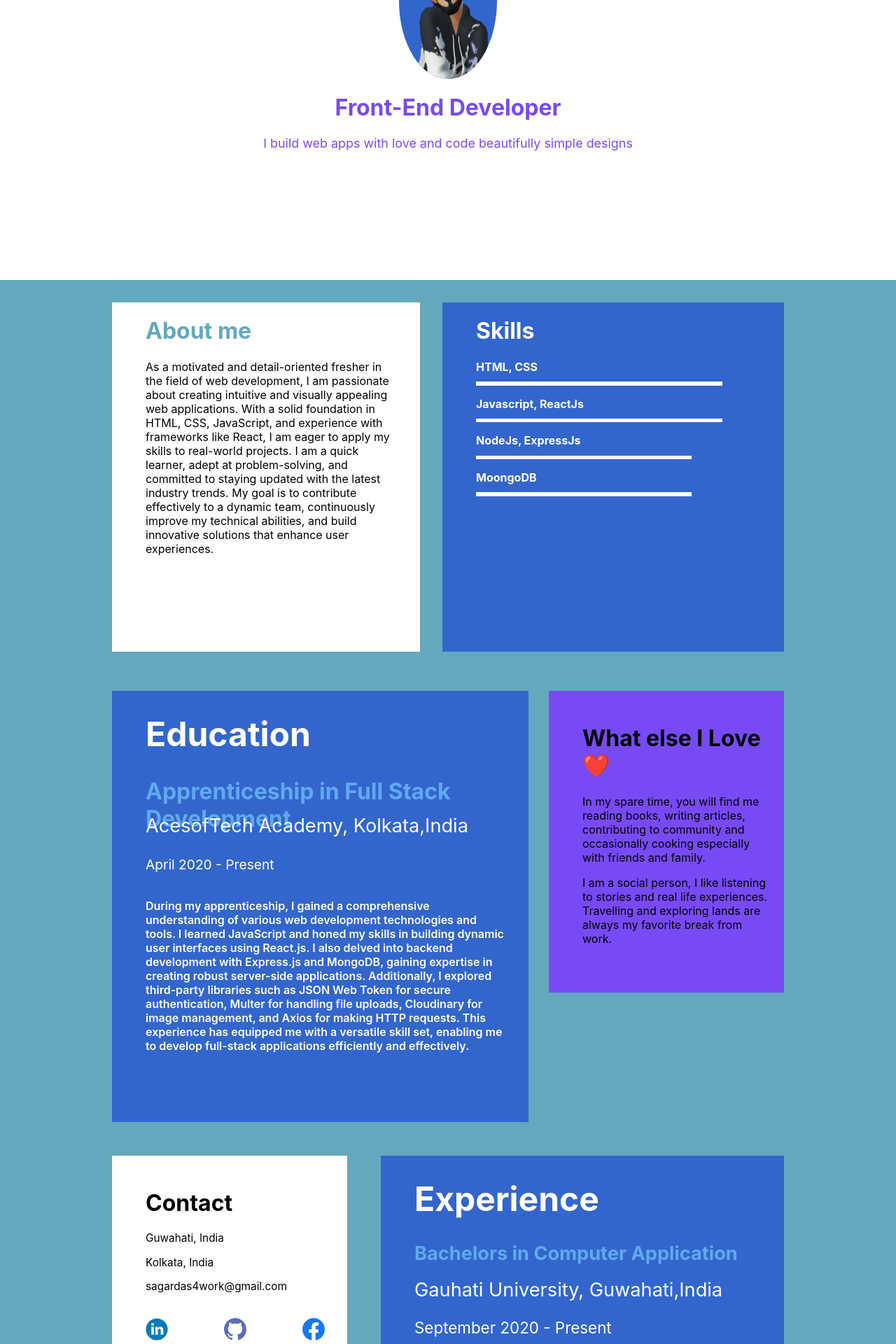
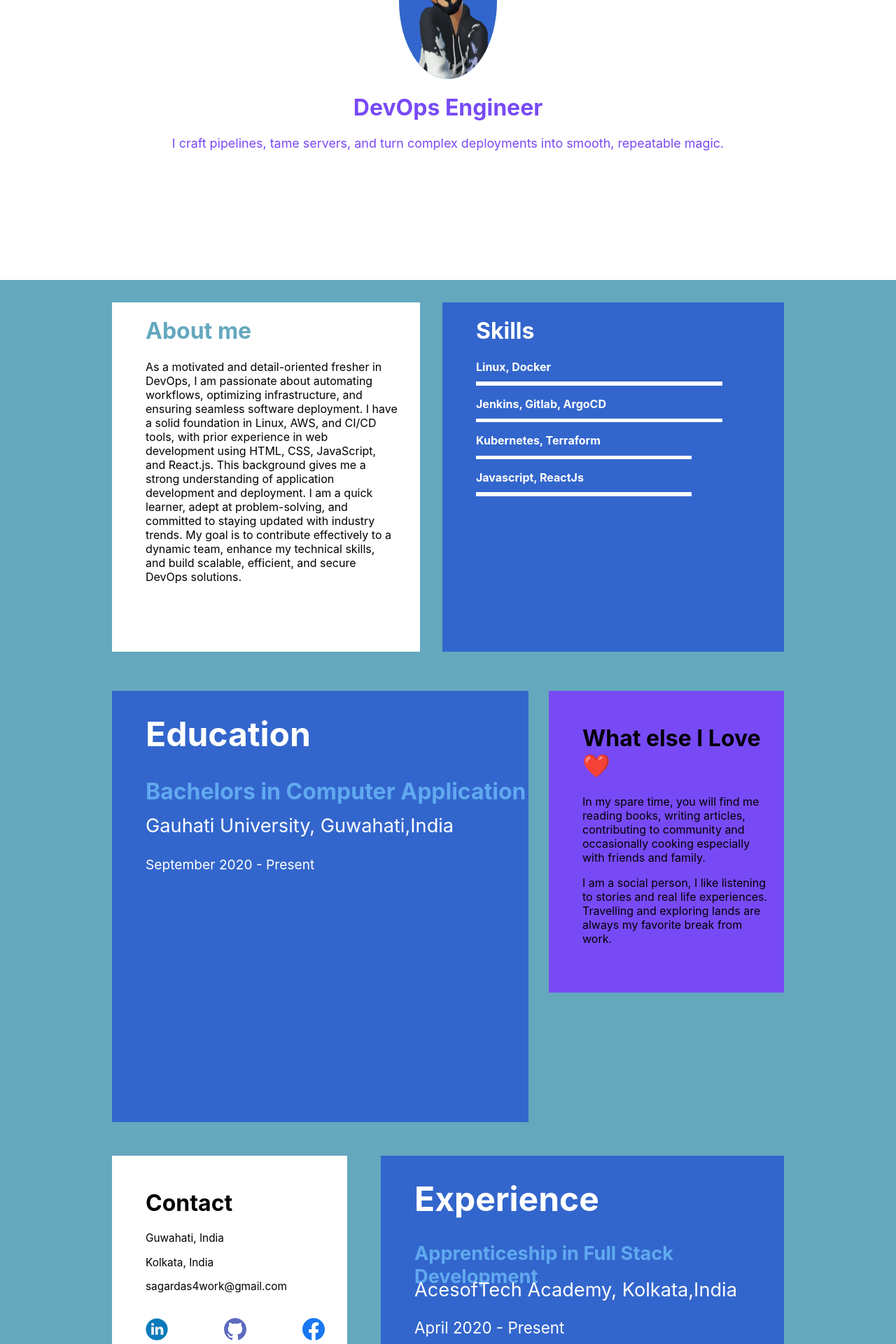
Before and after one commit to sagardas02/my-portfolio, a React (Create React App) app: page / in a window 1280 px wide. Shown: the part 360-2280 px from the top of the page at 70% size. Built offline with nearby package versions, Linux system fonts and the light colour scheme.

Commit message:
Update Home.jsx

```diff
--- a/src/Home.jsx
+++ b/src/Home.jsx
@@ -12,8 +12,8 @@ export default function Home() {
         <div className="img">
           <img src={emoji} alt="" className="my-img" />
         </div>
-        <h1 className="intro1">Front-End Developer</h1>
-        <p>I build web apps with love and code beautifully simple designs</p>
+        <h1 className="intro1">DevOps Engineer</h1>
+        <p>I craft pipelines, tame servers, and turn complex deployments into smooth, repeatable magic.</p>
       </div>
       <div className="main-content">
         <div className="sub-content">
@@ -21,35 +21,26 @@ export default function Home() {
             <div className="about">
               <h1>About me</h1>
               <p>
-                As a motivated and detail-oriented fresher in the field of web
-                development, I am passionate about creating intuitive and
-                visually appealing web applications. With a solid foundation in
-                HTML, CSS, JavaScript, and experience with frameworks like
-                React, I am eager to apply my skills to real-world projects. I
-                am a quick learner, adept at problem-solving, and committed to
-                staying updated with the latest industry trends. My goal is to
-                contribute effectively to a dynamic team, continuously improve
-                my technical abilities, and build innovative solutions that
-                enhance user experiences.
+               As a motivated and detail-oriented fresher in DevOps, I am passionate about automating workflows, optimizing infrastructure, and ensuring seamless software deployment. I have a solid foundation in Linux, AWS, and CI/CD tools, with prior experience in web development using HTML, CSS, JavaScript, and React.js. This background gives me a strong understanding of application development and deployment. I am a quick learner, adept at problem-solving, and committed to staying updated with industry trends. My goal is to contribute effectively to a dynamic team, enhance my technical skills, and build scalable, efficient, and secure DevOps solutions.
               </p>
             </div>
             <div className="skills">
               <h1>Skills</h1>
 
               <div className="strong">
-                <strong>HTML, CSS </strong>
+                <strong>Linux, Docker</strong>
                 <div className="hr"></div>
               </div>
               <div className="strong">
-                <strong>Javascript, ReactJs</strong>
+                <strong>Jenkins, Gitlab, ArgoCD</strong>
                 <div className="hr2"></div>
               </div>
               <div className="strong">
-                <strong>NodeJs, ExpressJs</strong>
+                <strong>Kubernetes, Terraform</strong>
                 <div className="hr3"></div>
               </div>
               <div className="strong">
-                <strong>MoongoDB</strong>
+                <strong>Javascript, ReactJs</strong>
                 <div className="hr4"></div>
               </div>
             </div>
@@ -58,23 +49,9 @@ export default function Home() {
             <div className="education">
               <h1>Education</h1>
               <div className="bca-container">
-                <h3>Apprenticeship in Full Stack Development</h3>
-                <h4>AcesofTech Academy, Kolkata,India</h4>
-                <h6>April 2020 - Present</h6>
-                <p>
-                   During my apprenticeship, I gained a comprehensive
-                  understanding of various web development technologies and
-                  tools. I learned JavaScript and honed my skills in building
-                  dynamic user interfaces using React.js. I also delved into
-                  backend development with Express.js and MongoDB, gaining
-                  expertise in creating robust server-side applications.
-                  Additionally, I explored third-party libraries such as JSON
-                  Web Token for secure authentication, Multer for handling file
-                  uploads, Cloudinary for image management, and Axios for making
-                  HTTP requests. This experience has equipped me with a
-                  versatile skill set, enabling me to develop full-stack
-                  applications efficiently and effectively.
-                </p>
+               <h3>Bachelors in Computer Application</h3>
+                <h4>Gauhati University, Guwahati,India</h4>
+                <h6>September 2020 - Present</h6>
               </div>
             </div>
             <div className="love">
@@ -110,10 +87,24 @@ export default function Home() {
             <div className="experience">
               <h1>Experience</h1>
               <div className="exp-container">
-                <h3>Bachelors in Computer Application</h3>
-                <h4>Gauhati University, Guwahati,India</h4>
-                <h6>September 2020 - Present</h6>
 
+                                <h3>Apprenticeship in Full Stack Development</h3>
+                <h4>AcesofTech Academy, Kolkata,India</h4>
+                <h6>April 2020 - Present</h6>
+                <p>
+                   During my apprenticeship, I gained a comprehensive
+                  understanding of various web development technologies and
+                  tools. I learned JavaScript and honed my skills in building
+                  dynamic user interfaces using React.js. I also delved into
+                  backend development with Express.js and MongoDB, gaining
+                  expertise in creating robust server-side applications.
+                  Additionally, I explored third-party libraries such as JSON
+                  Web Token for secure authentication, Multer for handling file
+                  uploads, Cloudinary for image management, and Axios for making
+                  HTTP requests. This experience has equipped me with a
+                  versatile skill set, enabling me to develop full-stack
+                  applications efficiently and effectively.
+                </p>
               </div>
             </div>
           </div>
```
